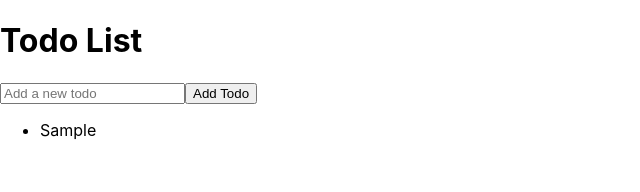
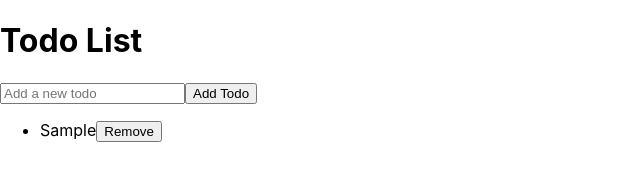
Before and after one commit to Samelo01/react-todo, a React (Create React App) app: page / in a window 1280 px wide. Both pictures are taken after typing "Sample" into the empty fields and a click on the button "Add Todo". Shown: the top 192 px of the page, without its empty margins (0-640 px from the left). Built offline with nearby package versions, Linux system fonts and the light colour scheme.

Commit message:
Hooks and Fragments

```diff
--- a/src/App.js
+++ b/src/App.js
@@ -1,21 +1,56 @@
-import React, { useState } from 'react';
-import TodoList from './TodoList';
-import AddTodoForm from './AddTodoForm';
+import React from "react";
 
-const App = () => {
-  const [todoList, setTodoList] = useState([]);
+// Custom Hook: useSemiPersistentState
+function useSemiPersistentState() {
+  const savedTodoList = JSON.parse(localStorage.getItem("savedTodoList")) || [];
+  const [todoList, setTodoList] = React.useState(savedTodoList);
 
-  const addTodo = (newTodo) => {
-    setTodoList([...todoList, newTodo]);
+  React.useEffect(() => {
+    localStorage.setItem("savedTodoList", JSON.stringify(todoList));
+  }, [todoList]);
+
+  return [todoList, setTodoList];
+}
+
+// Main App Component
+function App() {
+  const [todoList, setTodoList] = useSemiPersistentState();
+  const [newTodo, setNewTodo] = React.useState("");
+
+  const handleAddTodo = () => {
+    if (newTodo.trim() === "") return;
+    const updatedTodoList = [...todoList, newTodo];
+    setTodoList(updatedTodoList);
+    setNewTodo("");
+  };
+
+  const handleRemoveTodo = (index) => {
+    const updatedTodoList = todoList.filter((_, i) => i !== index);
+    setTodoList(updatedTodoList);
   };
 
   return (
-    <div>
-      <h1>Todo List</h1>
-      <AddTodoForm onAddTodo={addTodo} />
-      <TodoList todoList={todoList} />
-    </div>
+    <>
+      <div>
+        <h1>Todo List</h1>
+        <input
+          type="text"
+          value={newTodo}
+          onChange={(e) => setNewTodo(e.target.value)}
+          placeholder="Add a new todo"
+        />
+        <button onClick={handleAddTodo}>Add Todo</button>
+        <ul>
+          {todoList.map((todo, index) => (
+            <li key={index}>
+              {todo}
+              <button onClick={() => handleRemoveTodo(index)}>Remove</button>
+            </li>
+          ))}
+        </ul>
+      </div>
+    </>
   );
-};
+}
 
 export default App;
```
